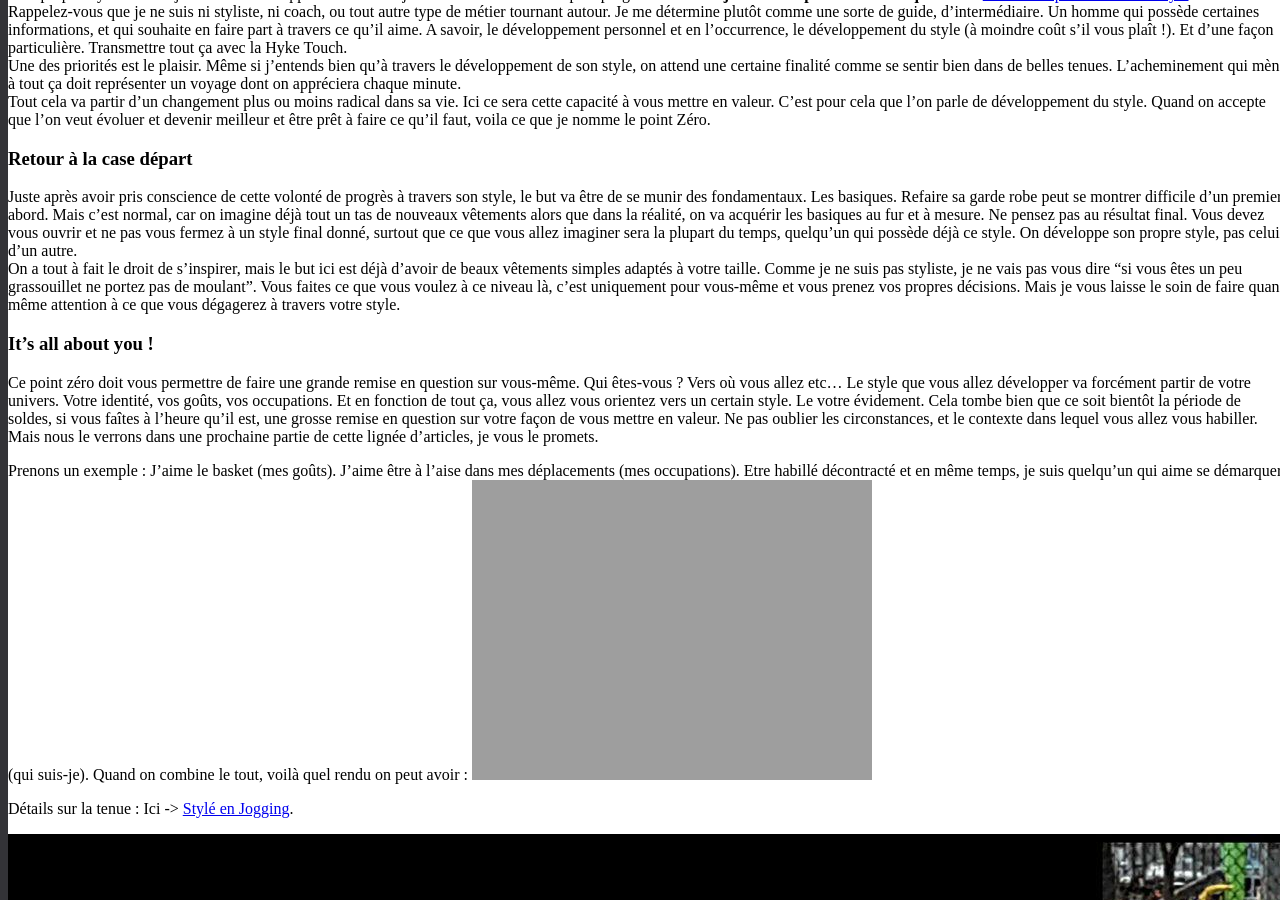
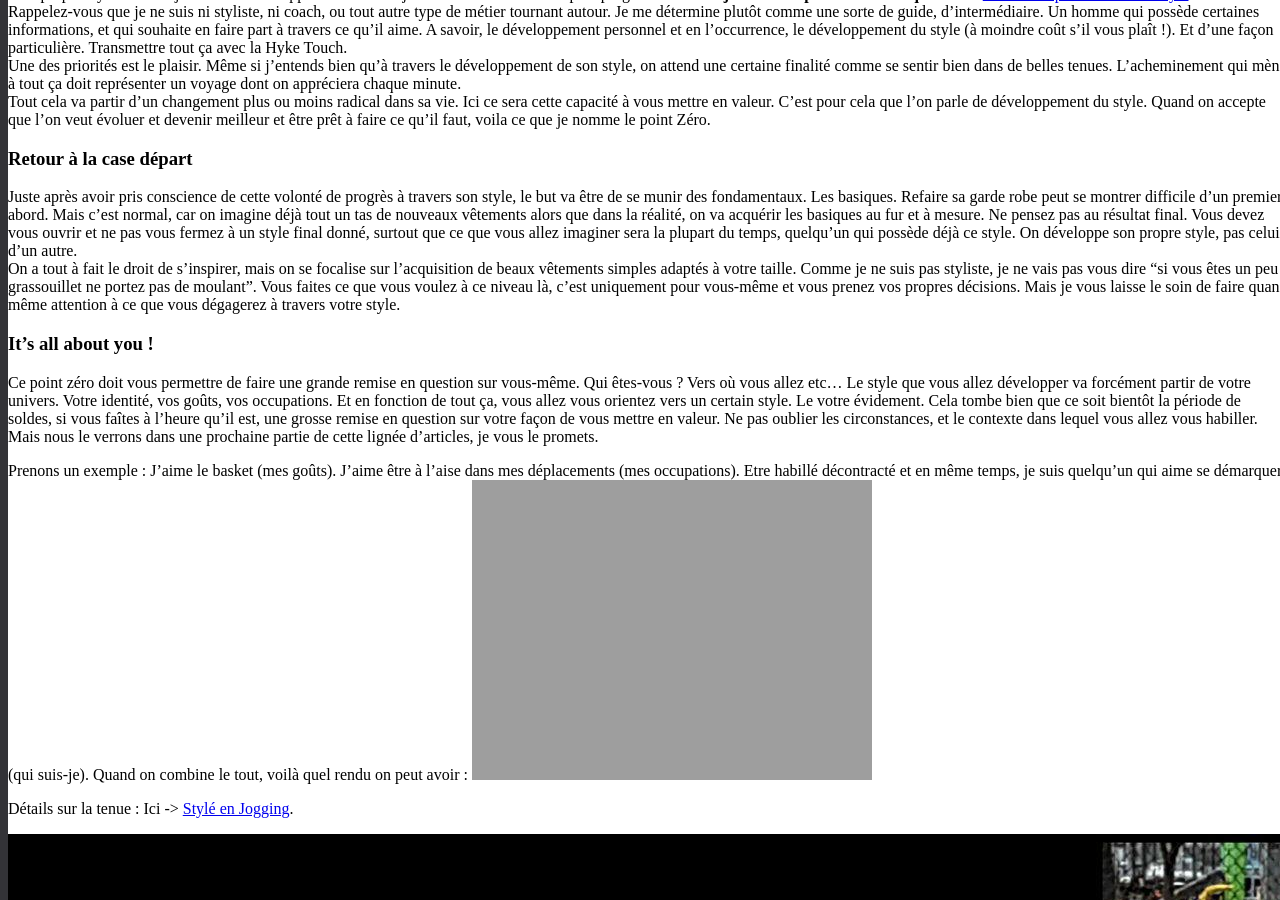
Before and after one commit to darkh2/darkh2.github.io, a Jekyll site: the page built from _posts/2018-06-17-Développement-du-Style-(-part-1-).md, in a window 1280 px wide and 900 px high, scrolled down 521 px. Built offline with Jekyll 4.4.1, drawn with Linux system fonts in a browser that asks for light colours; comment, search, counter and statistics services are not loaded.

Commit message:
Update 2018-06-17-Développement-du-Style-(-part-1-).md

```diff
--- a/_posts/2018-06-17-Développement-du-Style-(-part-1-).md
+++ b/_posts/2018-06-17-Développement-du-Style-(-part-1-).md
@@ -20,7 +20,7 @@ Tout cela va partir d'un changement plus ou moins radical dans sa vie. Ici ce se
 
 Juste après avoir pris conscience de cette volonté de progrès à travers son style, le but va être de se munir des fondamentaux. Les basiques. Refaire sa garde robe peut se montrer difficile d'un premier abord. Mais c'est normal, car on imagine déjà tout un tas de nouveaux vêtements alors que dans la réalité, on va acquérir les basiques au fur et à mesure.
 Ne pensez pas au résultat final. Vous devez vous ouvrir et ne pas vous fermez à un style final donné, surtout que ce que vous allez imaginer sera la plupart du temps, quelqu'un qui possède déjà ce style. On développe son propre style, pas celui d'un autre.
-On a tout à fait le droit de s'inspirer, mais le but ici est déjà d'avoir de beaux vêtements simples adaptés à votre taille. Comme je ne suis pas styliste, je ne vais pas vous dire "si vous êtes un peu grassouillet ne portez pas de moulant". Vous faites ce que vous voulez à ce niveau là, c'est uniquement pour vous-même et vous prenez vos propres décisions. Mais je vous laisse le soin de faire quand même attention à ce que vous dégagerez à travers votre style.
+On a tout à fait le droit de s'inspirer, mais on se focalise sur l'acquisition de beaux vêtements simples adaptés à votre taille. Comme je ne suis pas styliste, je ne vais pas vous dire "si vous êtes un peu grassouillet ne portez pas de moulant". Vous faites ce que vous voulez à ce niveau là, c'est uniquement pour vous-même et vous prenez vos propres décisions. Mais je vous laisse le soin de faire quand même attention à ce que vous dégagerez à travers votre style.
 
 ### It's all about you !
 
```
